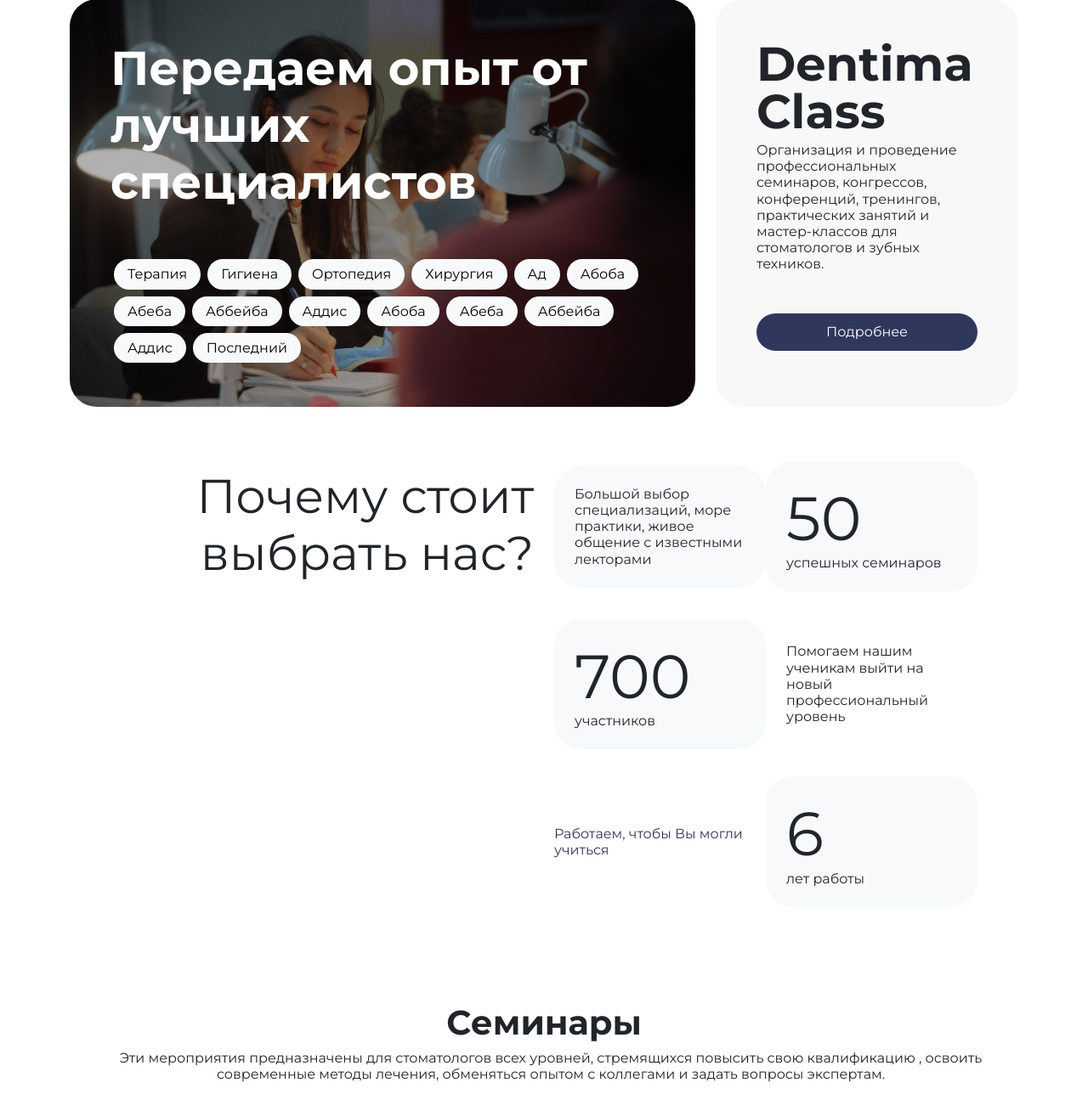
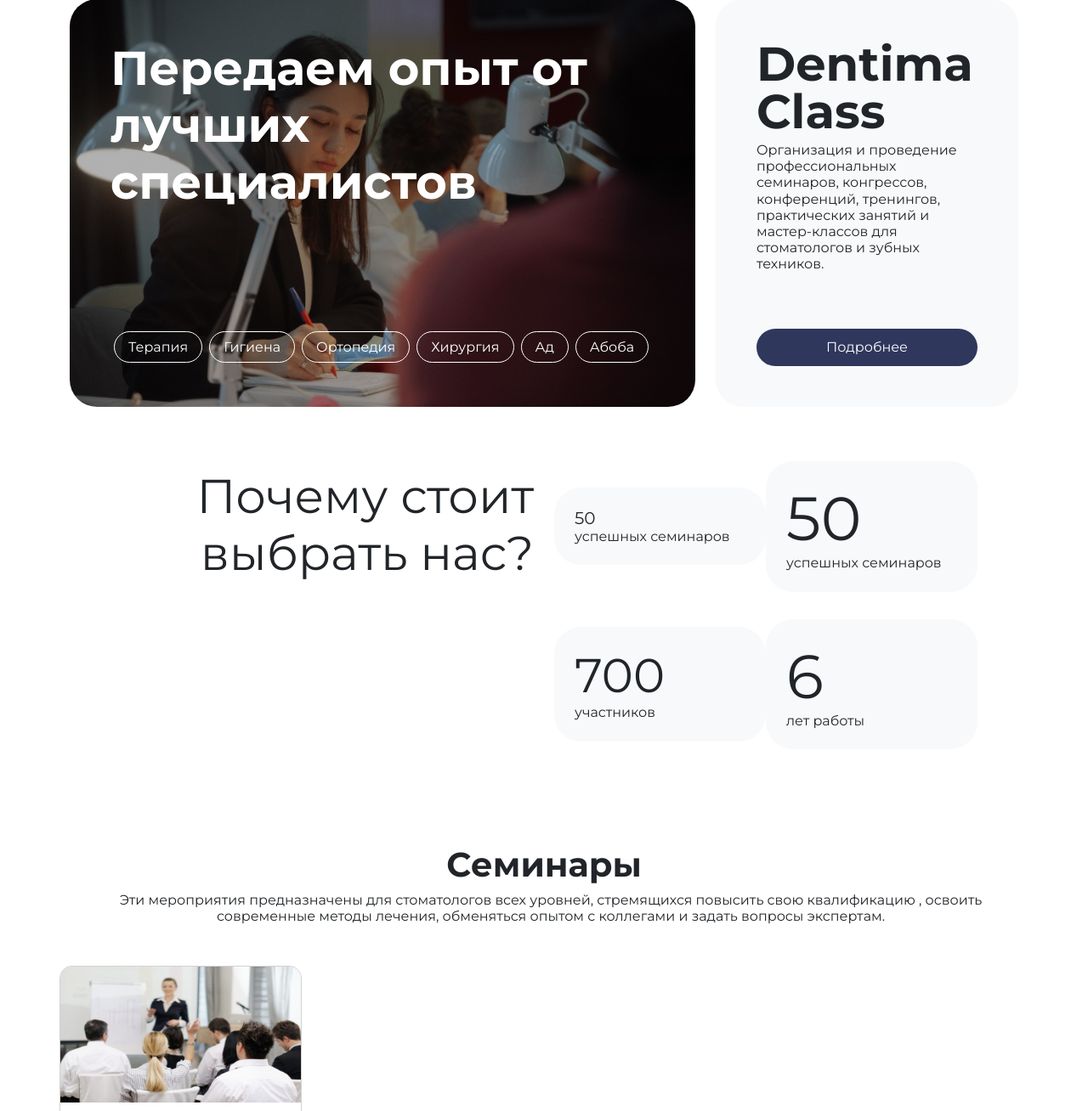
Before and after one commit to rollip/dentima_class, a Django app: page / in a window 1280 px wide. Shown: the part 81-1389 px from the top of the page at 85% size. Run offline with Django 5.2, Linux system fonts and the light colour scheme; data that the repository does not hold is empty; some libraries are stand-ins or nearby versions.

Commit message:
new index.html

```diff
--- a/dentima_class/main/templates/index.html
+++ b/dentima_class/main/templates/index.html
@@ -20,20 +20,13 @@
             <div class="container-fluid d-flex flex-column p-md-5  py-5 px-3 text-white rounded-5 index-head " style="min-height: 30rem;background-color:#8a8eef"> <!--0e1570 -->
                 <p class="display-4 mb-2 fw-bold animate__animated" id="text1">Передаем опыт от лучших специалистов</p>
                 <div class="mt-auto d-flex flex-wrap">
-                    <p class="p-2 px-3 m-1 text-black bg-light rounded-5">Терапия</p>
-                    <p class="p-2 px-3 m-1 text-black bg-light rounded-5">Гигиена</p>
-                    <p class="p-2 px-3 m-1 text-black bg-light rounded-5">Ортопедия</p>
-                    <p class="p-2 px-3 m-1 text-black bg-light rounded-5">Хирургия</p>
-                    <p class="p-2 px-3 m-1 text-black bg-light rounded-5">Ад</p>
-                    <p class="p-2 px-3 m-1 text-black bg-light rounded-5">Абоба</p>
-                    <p class="p-2 px-3 m-1 text-black bg-light rounded-5">Абеба</p>
-                    <p class="p-2 px-3 m-1 text-black bg-light rounded-5">Аббейба</p>
-                    <p class="p-2 px-3 m-1 text-black bg-light rounded-5">Аддис</p>
-                    <p class="p-2 px-3 m-1 text-black bg-light rounded-5">Абоба</p>
-                    <p class="p-2 px-3 m-1 text-black bg-light rounded-5">Абеба</p>
-                    <p class="p-2 px-3 m-1 text-black bg-light rounded-5">Аббейба</p>
-                    <p class="p-2 px-3 m-1 text-black bg-light rounded-5">Аддис</p>
-                    <p class="p-2 px-3 m-1 text-black bg-light rounded-5">Последний</p>
+                    <p class="p-2 px-3 m-1 border border-white rounded-5">Терапия</p>
+                    <p class="p-2 px-3 m-1 border border-white rounded-5">Гигиена</p>
+                    <p class="p-2 px-3 m-1 border border-white rounded-5">Ортопедия</p>
+                    <p class="p-2 px-3 m-1 border border-white rounded-5">Хирургия</p>
+                    <p class="p-2 px-3 m-1 border border-white rounded-5">Ад</p>
+                    <p class="p-2 px-3 m-1 border border-white rounded-5">Абоба</p>
+
                 </div>
             </div>
 
@@ -91,11 +84,11 @@
 
 
         <div class='col-md-4'>
-            <div class="container-fluid d-flex flex-column p-5 mt-2 mt-md-0 h-100 rounded-5 " style="min-height: 15rem;background-color:#f8f8f8">
+            <div class="container-fluid d-flex flex-column p-5 mt-2 mt-md-0 h-100 rounded-5 bg-light" style="min-height: 15rem">
                     <p class="display-4 fw-bold mb-2 lh-1">Dentima Class</p>
                  <p class="fs-6">Организация и проведение профессиональных семинаров, конгрессов, конференций, тренингов, практических
                 занятий и мастер-классов для стоматологов и зубных техников.</p>
-                <a href="#" class="mt--md-auto btn btn-primary btn-mystyle rounded-5 mt-5"> Подробнее</a>
+                <a href="#" class="mt-md-auto btn btn-primary btn-mystyle rounded-5 mt-5"> Подробнее</a>
             </div>
 
         </div>
@@ -118,9 +111,10 @@
 
 
 
-                    <div class="display-4 w-50 d-flex justify-content-between">
-                        <p class="h6 h-100 text-break my-auto bg-light rounded-5 p-4 text-start" > Большой выбор специализаций, море практики, живое общение с известными лекторами </h4>
-                   </div>
+                    <div class="display-4 w-50 d-flex justify-content-between flex-column bg-light rounded-5 p-4 text-start">
+                        <p class="fs-5 counter my-auto"> 50 </p>
+                         <p class="h6 my-auto"> успешных семинаров</p>
+                    </div>
 
 
 
@@ -140,29 +134,10 @@
 
 
                     <div class="display-4 w-50 d-flex justify-content-between flex-column bg-light rounded-5 p-4 text-start">
-                            <p class="display-2 counter my-auto">  700 </p>
+                            <p class="   counter my-auto">  700 </p>
                             <p class="h6 my-auto"> участников </p>
                     </div>
 
-
-
-                    <div class="display-4 w-50 d-flex justify-content-between">
-                        <p lang="ru" class="h6 text-start my-auto text-break rounded-5 p-4 text-start" > Помогаем нашим ученикам выйти на новый профессиональный уровень</h4>
-                   </div>
-
-
-
-                </div>
-
-
-
-                <div class="d-flex flex-row fw-bold align-items-center justify-content-between my-3">
-
-
-
-                    <div class="display-4 w-50 d-flex justify-content-between">
-                        <p class="h6 text-start my-auto text-break" style='color:#2F375C'> Работаем, чтобы Вы могли учиться</h4>
-                   </div>
 
 
                     <div class="display-4 w-50 d-flex justify-content-between flex-column bg-light rounded-5 p-4 text-start">
@@ -173,6 +148,10 @@
 
 
                 </div>
+
+
+
+
 
             </div>
         </div>
```
